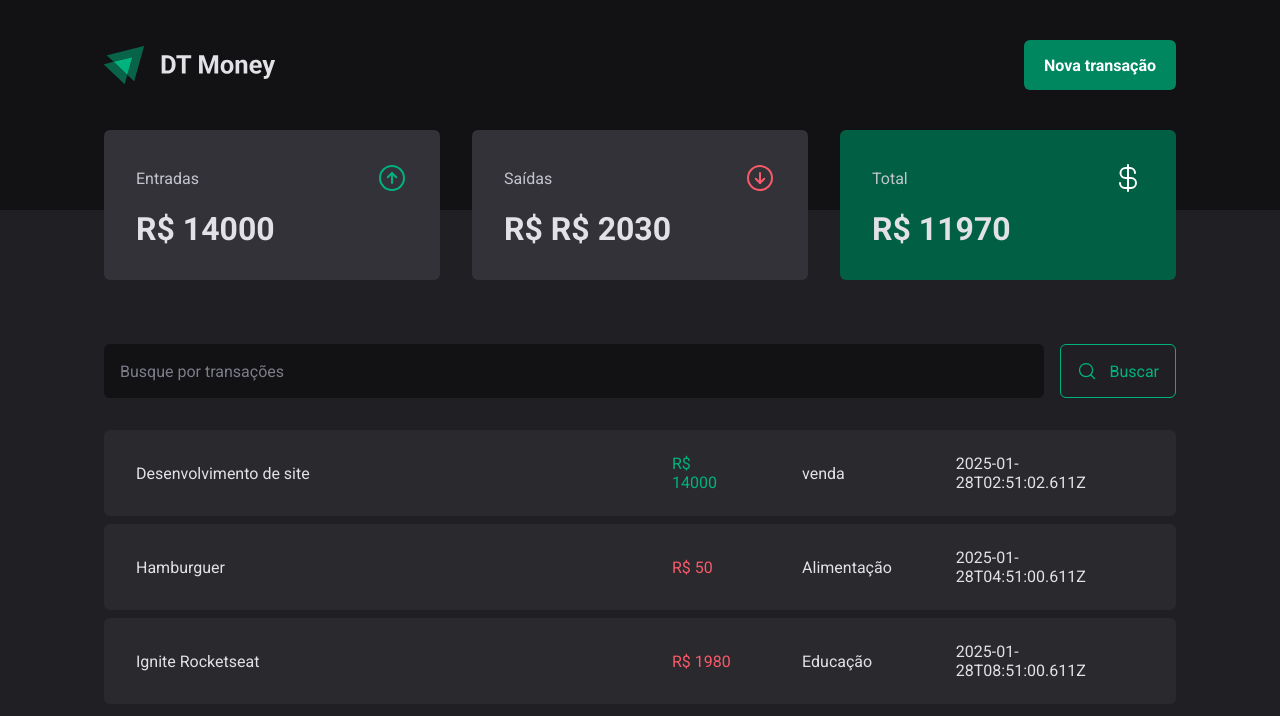
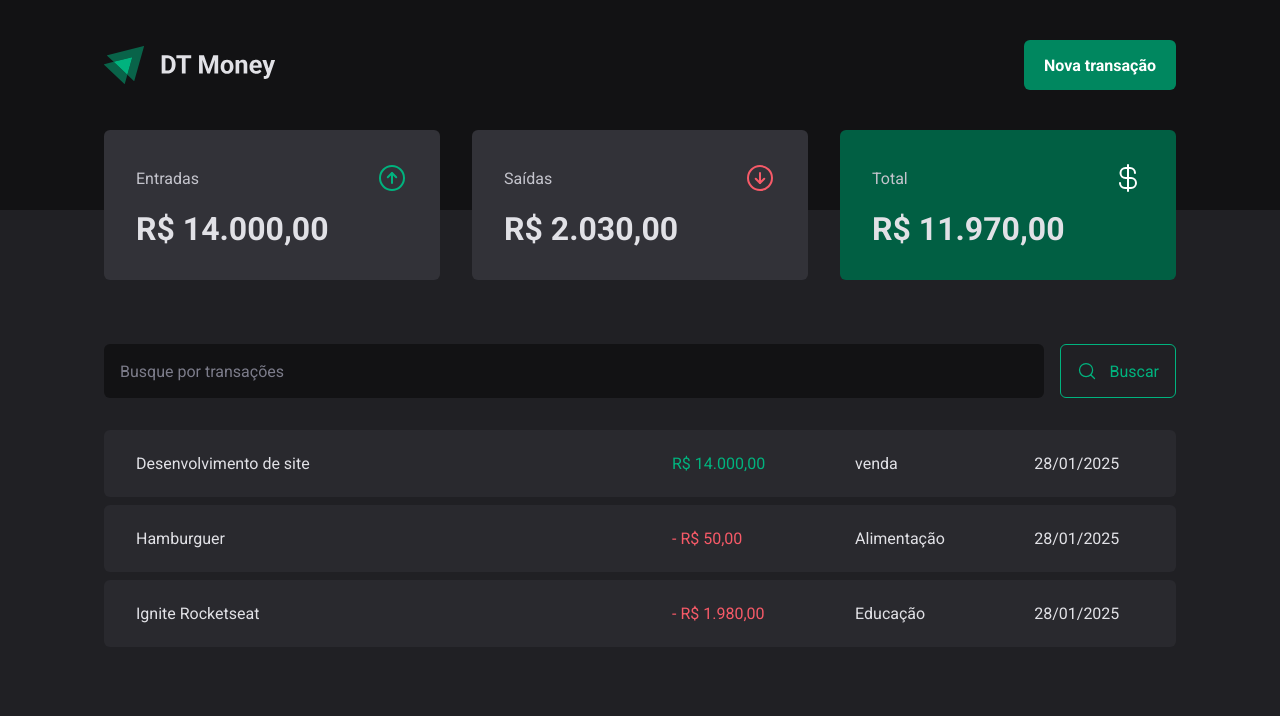
Before and after one commit to WigorCosta21/DT-Money, a React (Vite) app: page / in a window 1280 px wide. Shown: the top 716 px of the page. Built offline with nearby package versions, Linux system fonts and the light colour scheme; data requests are answered from the project's data file.

Commit message:
feat: add date and price formatters

```diff
--- a/src/components/Summary/index.tsx
+++ b/src/components/Summary/index.tsx
@@ -2,6 +2,7 @@
 import { useTransaction } from "../../hooks/useTransaction";
 
 import * as S from "./styles";
+import { priceFormatter } from "../../utils/formatter";
 
 export const Summary = () => {
   const { transactions } = useTransaction();
@@ -29,7 +30,7 @@
           <ArrowCircleUp size={32} color="#00b37e" />
         </header>
 
-        <strong>R$ {summary.income}</strong>
+        <strong>{priceFormatter.format(summary.income)}</strong>
       </S.SummaryCard>
       <S.SummaryCard>
         <header>
@@ -37,7 +38,7 @@
           <ArrowCircleDown size={32} color="#f75a68" />
         </header>
 
-        <strong>R$ R$ {summary.outcome}</strong>
+        <strong>{priceFormatter.format(summary.outcome)}</strong>
       </S.SummaryCard>
       <S.SummaryCard variant="green">
         <header>
@@ -45,7 +46,7 @@
           <CurrencyDollar size={32} color="#FFF" />
         </header>
 
-        <strong>R$ {summary.total}</strong>
+        <strong>{priceFormatter.format(summary.total)}</strong>
       </S.SummaryCard>{" "}
     </S.SummaryContainer>
   );
--- a/src/pages/Transactions/index.tsx
+++ b/src/pages/Transactions/index.tsx
@@ -1,6 +1,7 @@
 import { Header } from "../../components/Header";
 import { Summary } from "../../components/Summary";
 import { useTransaction } from "../../hooks/useTransaction";
+import { dateFormatter, priceFormatter } from "../../utils/formatter";
 import { SearchForm } from "./components";
 
 import * as S from "./styles";
@@ -24,11 +25,14 @@
                   <td width="50%">{transaction.description}</td>
                   <td>
                     <S.PriceHighLight variante={transaction.type}>
-                      R$ {transaction.price}
+                      {transaction.type === "outcome" && "- "}
+                      {priceFormatter.format(transaction.price)}
                     </S.PriceHighLight>
                   </td>
                   <td>{transaction.category}</td>
-                  <td>{transaction.createdAt}</td>
+                  <td>
+                    {dateFormatter.format(new Date(transaction.createdAt))}
+                  </td>
                 </tr>
               );
             })}
--- /dev/null
+++ b/src/utils/formatter.ts
@@ -0,0 +1,6 @@
+export const dateFormatter = new Intl.DateTimeFormat("pt-BR");
+
+export const priceFormatter = new Intl.NumberFormat("pt-BR", {
+  style: "currency",
+  currency: "BRL",
+});
```
